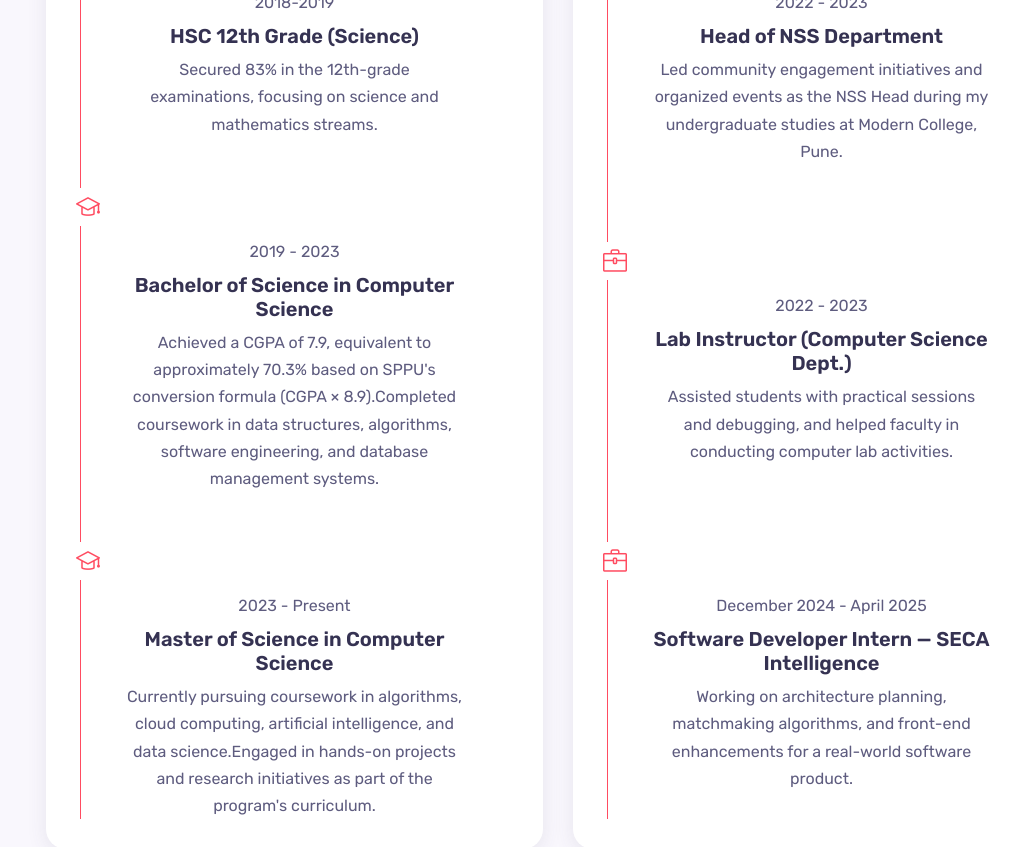
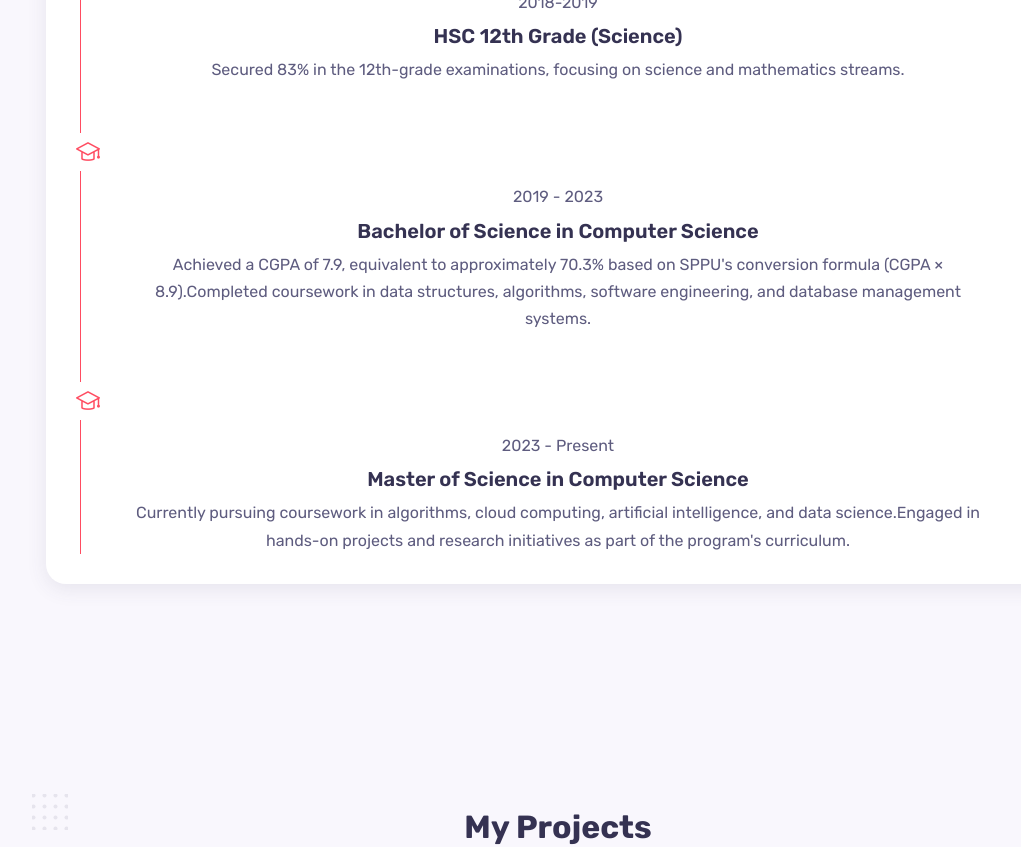
Before and after one commit to abhyaung/abhyaung.github.io, a React (Create React App) app: page / in a window 1280 px wide. Shown: the part 1940-2787 px from the top of the page, without its empty margins (82-1103 px from the left). Built offline with nearby package versions, Linux system fonts and the light colour scheme.

Commit message:
Updated timeline section and resume

```diff
--- a/src/components/resume/Data.jsx
+++ b/src/components/resume/Data.jsx
@@ -30,30 +30,30 @@ const Data = [
     ],
   },
 
-  {
-    id: 4,
-    category: "experience",
-    icon: "icon-briefcase",
-    year: "2022 - 2023",
-    title: "Head of NSS Department",
-    desc: "Led community engagement initiatives and organized events as the NSS Head during my undergraduate studies at Modern College, Pune.",
-  },
-  {
-    id: 5,
-    category: "experience",
-    icon: "icon-briefcase",
-    year: "2022 - 2023",
-    title: "Lab Instructor (Computer Science Dept.)",
-    desc: "Assisted students with practical sessions and debugging, and helped faculty in conducting computer lab activities.",
-  },
-  {
-    id: 6,
-    category: "experience",
-    icon: "icon-briefcase",
-    year: "December 2024 - April 2025",
-    title: "Software Developer Intern — SECA Intelligence",
-    desc: "Working on architecture planning, matchmaking algorithms, and front-end enhancements for a real-world software product.",
-  },
+  // {
+  //   id: 4,
+  //   category: "experience",
+  //   icon: "icon-briefcase",
+  //   year: "2022 - 2023",
+  //   title: "Head of NSS Department",
+  //   desc: "Led community engagement initiatives and organized events as the NSS Head during my undergraduate studies at Modern College, Pune.",
+  // },
+  // {
+  //   id: 5,
+  //   category: "experience",
+  //   icon: "icon-briefcase",
+  //   year: "2022 - 2023",
+  //   title: "Lab Instructor (Computer Science Dept.)",
+  //   desc: "Assisted students with practical sessions and debugging, and helped faculty in conducting computer lab activities.",
+  // },
+  // {
+  //   id: 6,
+  //   category: "experience",
+  //   icon: "icon-briefcase",
+  //   year: "December 2024 - April 2025",
+  //   title: "Software Developer Intern — SECA Intelligence",
+  //   desc: "Working on architecture planning, matchmaking algorithms, and front-end enhancements for a real-world software product.",
+  // },
 ];
 
 export default Data;
--- a/src/components/resume/Resume.jsx
+++ b/src/components/resume/Resume.jsx
@@ -6,7 +6,7 @@ import Card from "./Card"
 const Resume = () => {
   return (
     <section className="resume container section" id="resume">
-      <h2 className="section_title">My Timeline</h2>
+      <h2 className="section_title">Education</h2>
 
       <div className="resume_container grid">
         <div className="timeline grid">
@@ -24,7 +24,7 @@ const Resume = () => {
           })}
         </div>
 
-        <div className="timeline grid">
+        {/* <div className="timeline grid">
           {Data.map((val, index) => {
             if(val.category === "experience") {
               return(
@@ -37,7 +37,7 @@ const Resume = () => {
               )
             }
           })}
-        </div>
+        </div> */}
       </div>
     </section>
   )
--- a/src/components/resume/resume.css
+++ b/src/components/resume/resume.css
@@ -9,7 +9,7 @@
 @media (min-width: 48em) { /* 48em ≈ 768px */
   .resume_container {
     display: grid;
-    grid-template-columns: repeat(2, 1fr);
+    grid-template-columns: repeat(1, 1fr);
     column-gap: 1.875rem;
     row-gap: 10rem;        /* optional, if you want vertical spacing */
   }
--- a/src/index.css
+++ b/src/index.css
@@ -1,4 +1,4 @@
-/**========== Google Fonts ===========*/
+  /**========== Google Fonts ===========*/
 @import url('https://fonts.googleapis.com/css2?family=Rubik:ital,wght@0,300..900;1,300..900&display=swap');
 
 /*========== Variable CSS ==========*/
```
Also changed, not shown: 1 other file (tests, documents, lock files or other folders).
